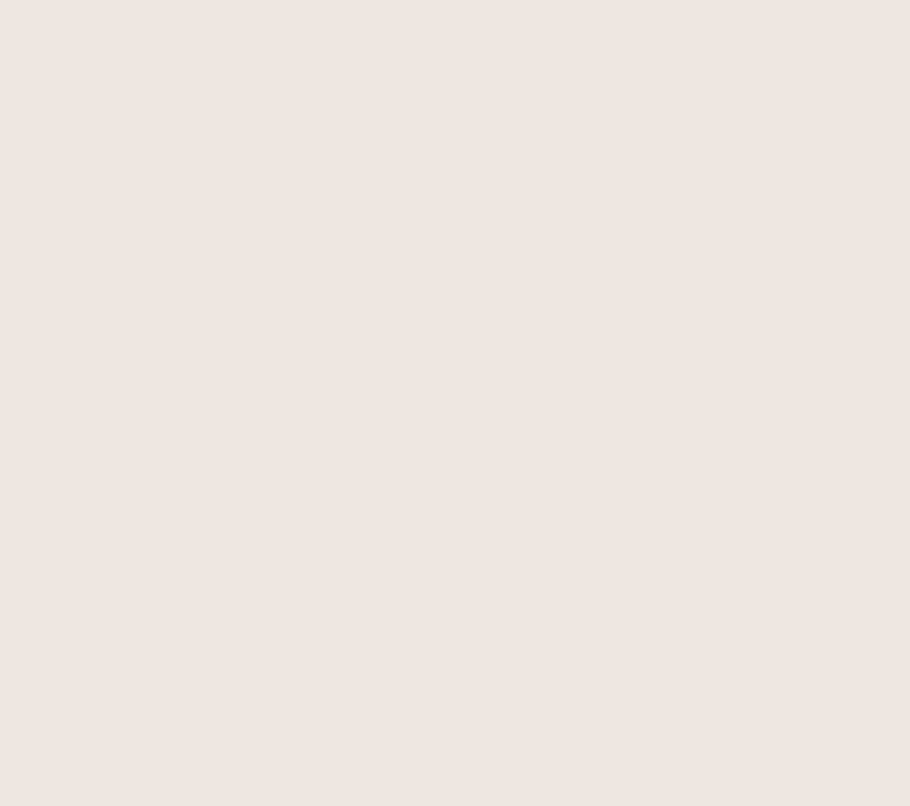
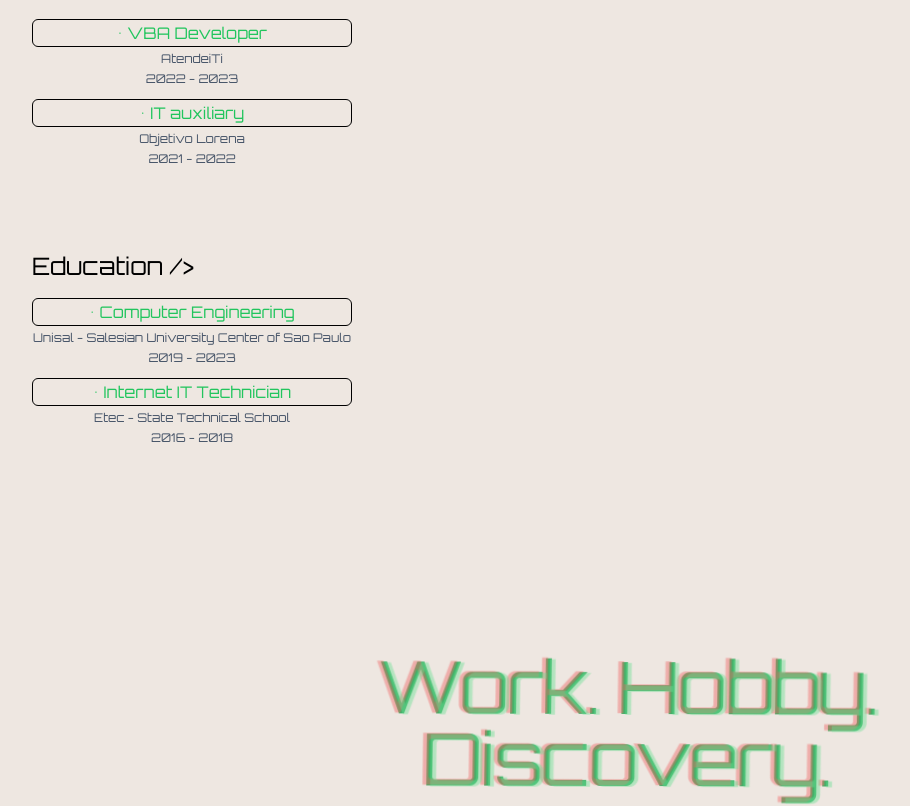
Before and after one commit to DiegoCstyles/portfolio, a Next.js app: page / in a window 1280 px wide. Shown: the part 1540-2346 px from the top of the page, without its empty margins (256-1166 px from the left). Before the commit the page ends 935 px from the top, so only its background shows below. Built offline with nearby package versions, Linux system fonts and the light colour scheme.

Commit message:
Update page.tsx

```diff
--- a/app/page.tsx
+++ b/app/page.tsx
@@ -7,6 +7,9 @@ import './styles/home.css';
 const isBrowser = typeof window !== 'undefined';
 const Navbar = isBrowser ? require('@/components').Navbar : null;
 const Hero = isBrowser ? require('@/components').Hero : null;
+const AboutSection = isBrowser ? require('@/components').AboutSection : null;
+const ProjectsSection = isBrowser ? require('@/components').ProjectsSection : null;
+const ContactSection = isBrowser ? require('@/components').ContactSection : null;
 const Footer = isBrowser ? require('@/components').Footer : null;
 
 export default function Home() {
@@ -47,6 +50,9 @@ export default function Home() {
         </div>
         {Navbar && <Navbar currentLanguage={currentLanguage} onLanguageChange={handleLanguageChange}/>}
         {Hero && <Hero currentLanguage={currentLanguage}/>}
+        {AboutSection && <AboutSection currentLanguage={currentLanguage}/>}
+        {ProjectsSection && <ProjectsSection currentLanguage={currentLanguage}/>}
+        {ContactSection && <ContactSection currentLanguage={currentLanguage}/>}
         {Footer && <Footer currentLanguage={currentLanguage}/>}
       </main>
   )
```
